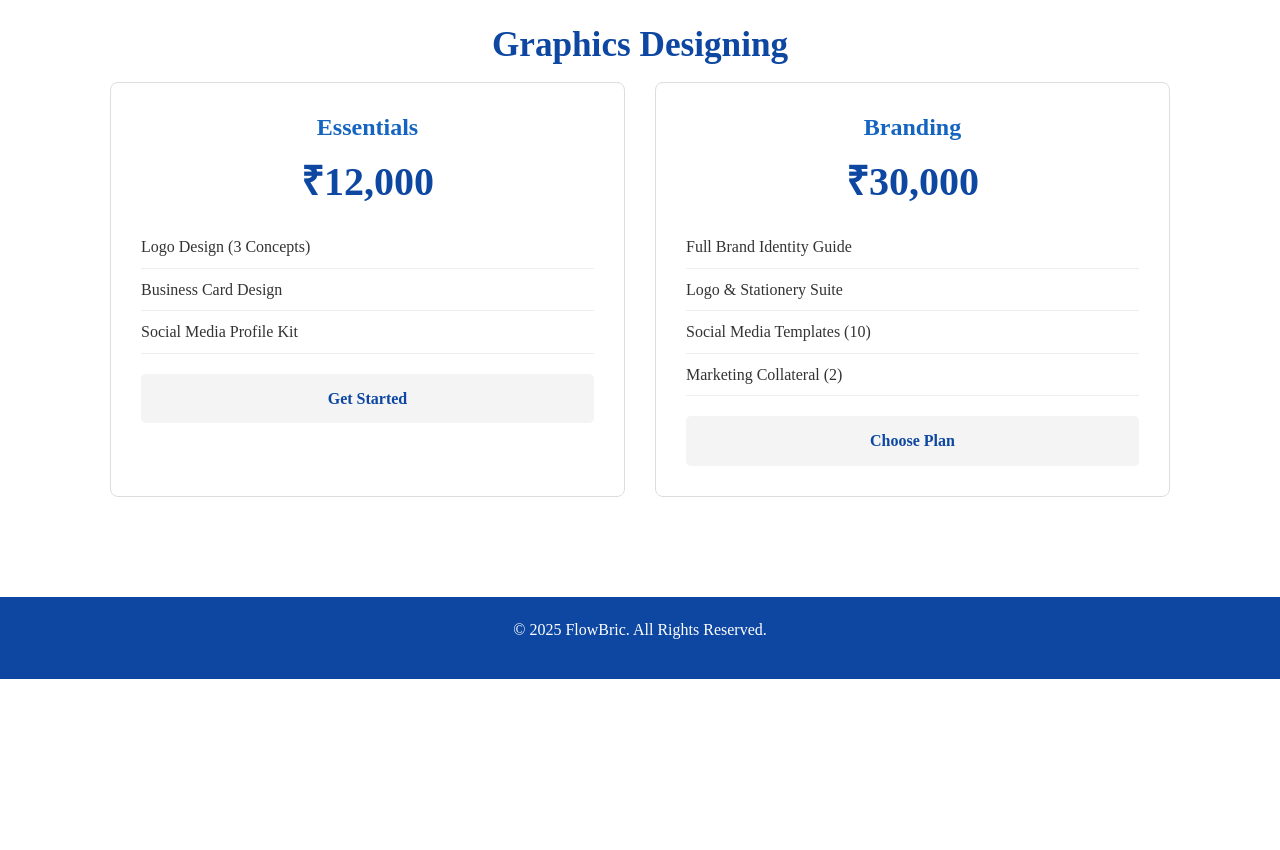
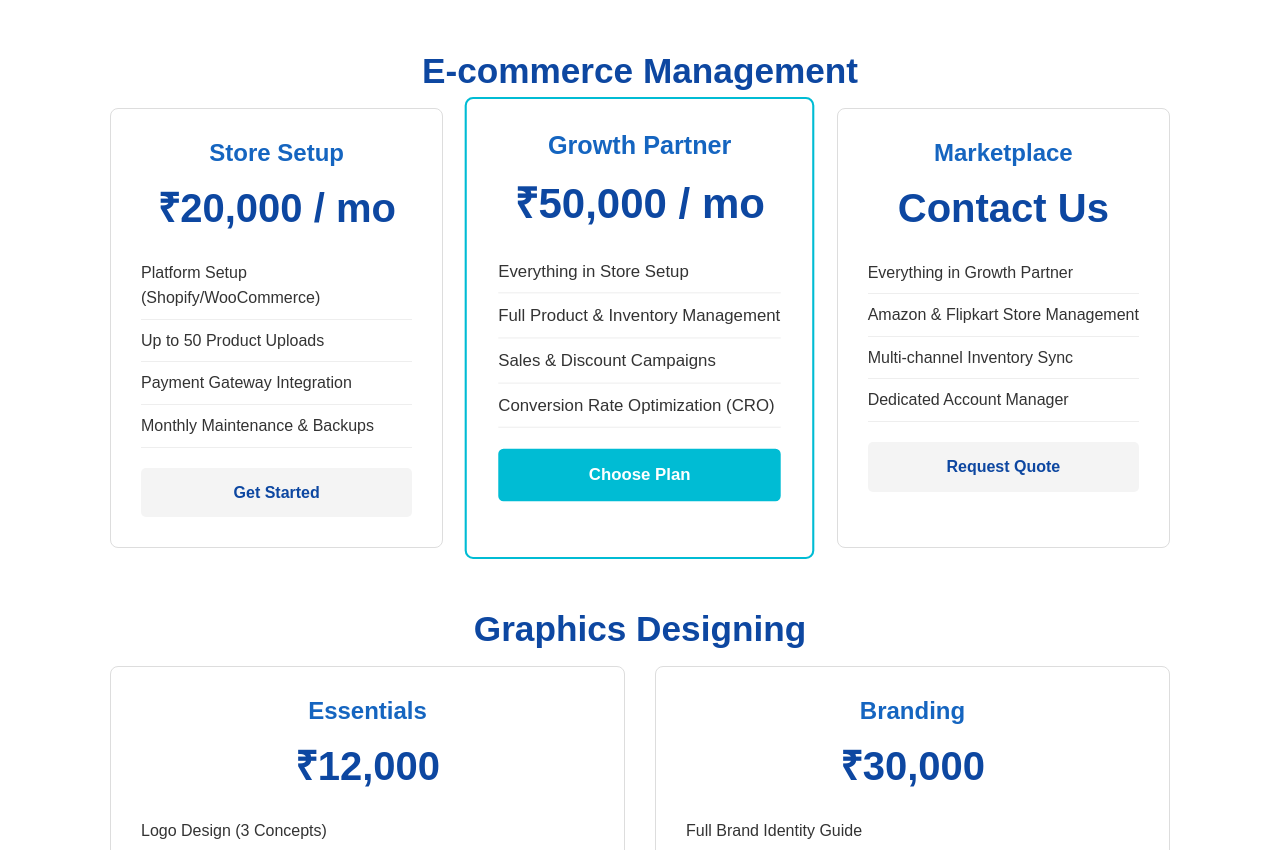
Before and after one commit to arandomguyalive/flowbric-website, a plain HTML site: page services.html in a window 1280 px wide. Shown: the part 1418-2268 px from the top of the page. Before the commit the page ends 2097 px from the top, so only its background shows below. Drawn offline with Linux system fonts and the light colour scheme.

Commit message:
Initial Commit

```diff
--- a/assets/css/style.css
+++ b/assets/css/style.css
@@ -6,7 +6,7 @@
     --text-color: #333;
     --light-gray: #f4f4f4;
     --white: #fff;
-    --font-family: sans-serif';
+    --font-family: 'Poppins', sans-serif; /* CORRECT: Fallback font is here */
 }
 
 /* Basic Reset */
@@ -17,7 +17,7 @@
 }
 
 body {
-    font-family: var(--font-family);
+    font-family: var(--font-family); /* CORRECT: Only one set of parentheses */
     line-height: 1.6;
     color: var(--text-color);
     background-color: var(--white);
--- a/services.html
+++ b/services.html
@@ -107,6 +107,43 @@
                 </div>
             </div>
 
+            <h2 class="service-title-spacing">E-commerce Management</h2>
+            <div class="pricing-grid">
+                <div class="pricing-card">
+                    <h3>Store Setup</h3>
+                    <h4>₹20,000 / mo</h4>
+                    <ul>
+                        <li>Platform Setup (Shopify/WooCommerce)</li>
+                        <li>Up to 50 Product Uploads</li>
+                        <li>Payment Gateway Integration</li>
+                        <li>Monthly Maintenance & Backups</li>
+                    </ul>
+                    <a href="contact.html" class="btn btn-secondary">Get Started</a>
+                </div>
+                <div class="pricing-card popular">
+                    <h3>Growth Partner</h3>
+                    <h4>₹50,000 / mo</h4>
+                    <ul>
+                        <li>Everything in Store Setup</li>
+                        <li>Full Product & Inventory Management</li>
+                        <li>Sales & Discount Campaigns</li>
+                        <li>Conversion Rate Optimization (CRO)</li>
+                    </ul>
+                    <a href="contact.html" class="btn btn-primary">Choose Plan</a>
+                </div>
+                <div class="pricing-card">
+                    <h3>Marketplace</h3>
+                    <h4>Contact Us</h4>
+                    <ul>
+                        <li>Everything in Growth Partner</li>
+                        <li>Amazon & Flipkart Store Management</li>
+                        <li>Multi-channel Inventory Sync</li>
+                        <li>Dedicated Account Manager</li>
+                    </ul>
+                    <a href="contact.html" class="btn btn-secondary">Request Quote</a>
+                </div>
+            </div>
+
             <h2 class="service-title-spacing">Graphics Designing</h2>
             <div class="pricing-grid">
                 <div class="pricing-card">
```
Also changed, not shown: contact.html (+1 -0 lines).
